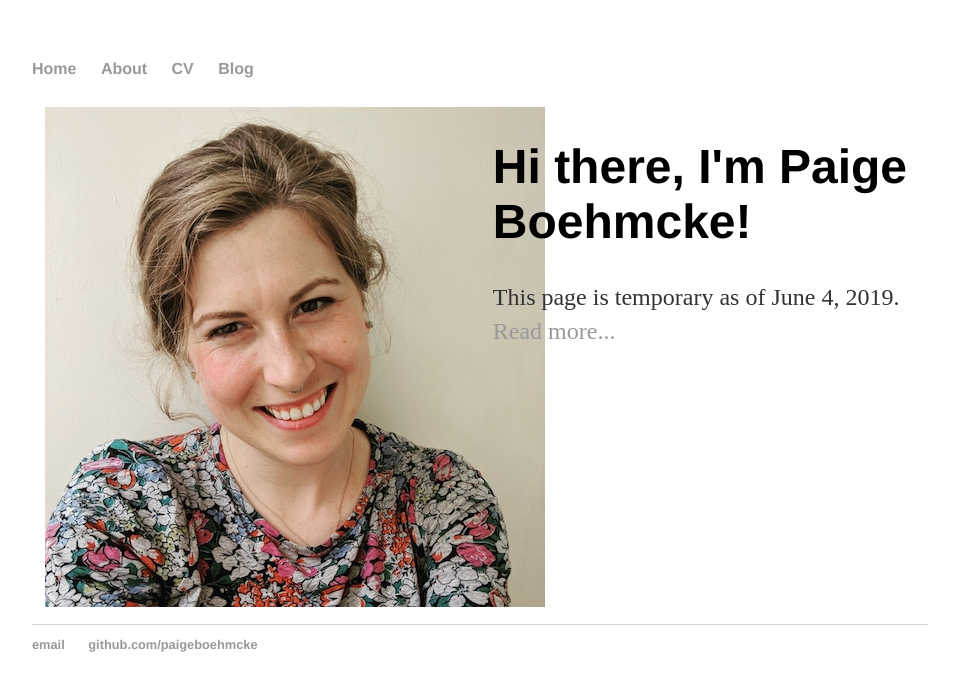
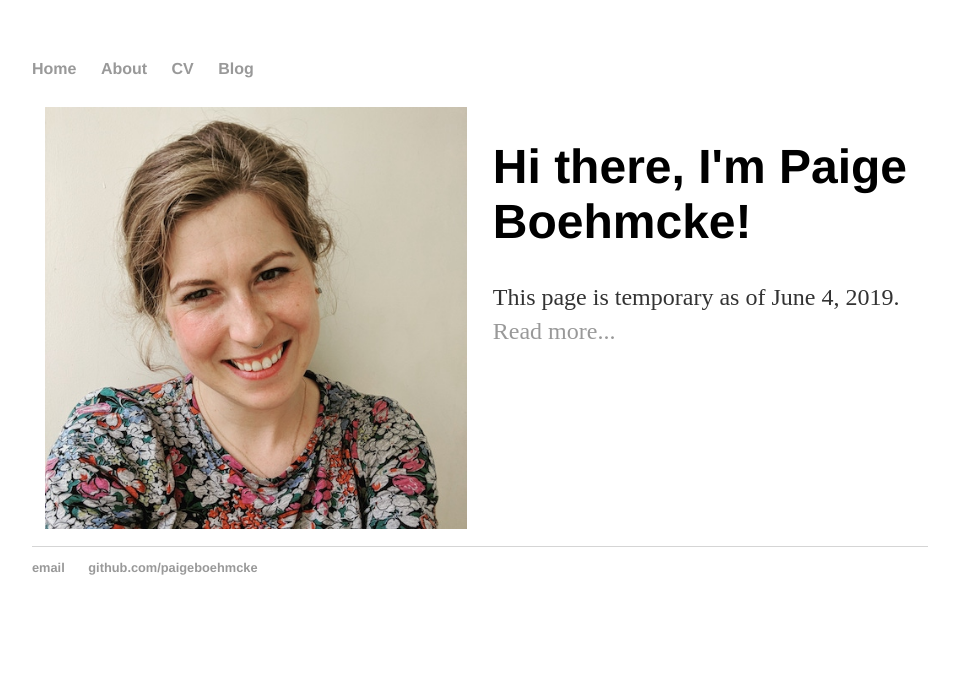
Before and after one commit to paigeboehmcke/paigeboehmcke.github.io, a Jekyll site: the page built from index.html, in a window 1280 px wide. Shown: the top 691 px of the page, without its empty margins (160-1119 px from the left). Built offline with Jekyll 4.4.1, drawn with Linux system fonts in a browser that asks for light colours.

Commit message:
Update index.html

```diff
--- a/index.html
+++ b/index.html
@@ -3,7 +3,7 @@
 title: Paige Boehmcke
 ---
 <div class="blurb">
-	<img src="/images/headshot.jpg" alt="paige headshot">
+	<img src="/images/headshot.jpg" alt="paige headshot" width="100%">
 </div>
 <div class="blurb">
 	<h1>Hi there, I'm Paige Boehmcke!</h1>
```
